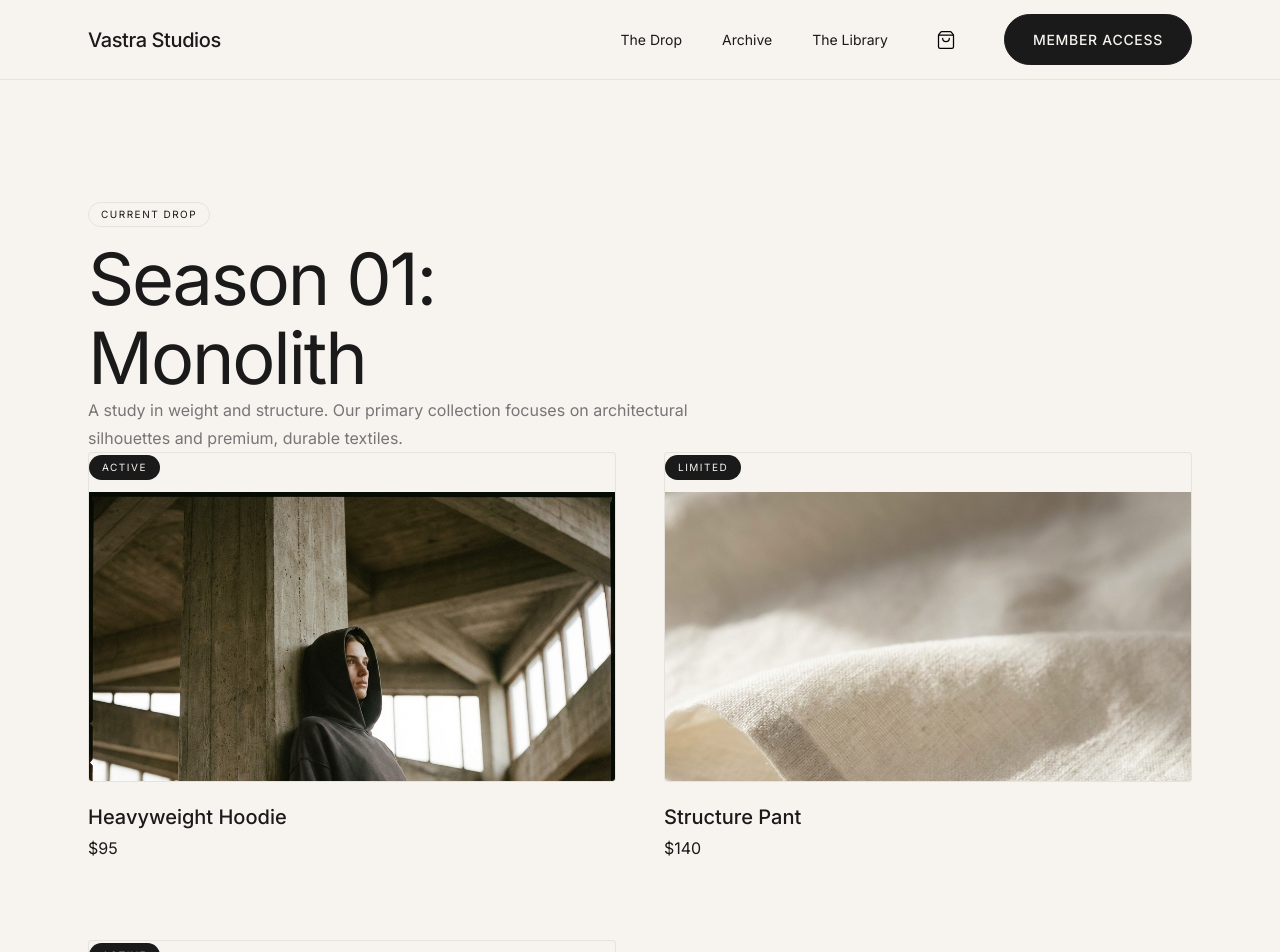
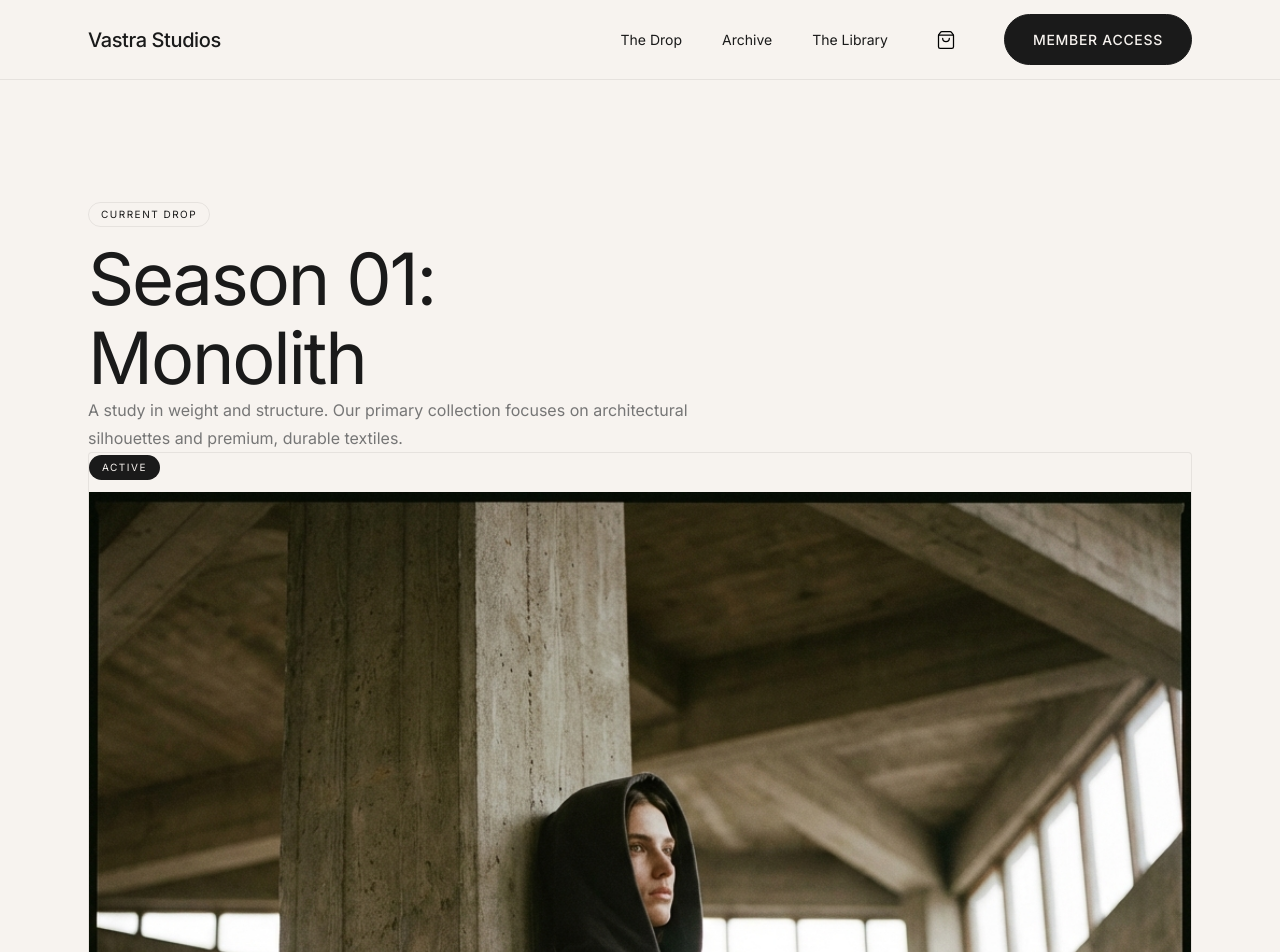
Before and after one commit to vastracollectives/VastraStudios, a React (Vite) app: page /collections in a window 1280 px wide. Shown: the top 952 px of the page. Built offline with nearby package versions, Linux system fonts and the light colour scheme.

Commit message:
Update collections to 3 columns and set portrait aspect ratio

```diff
--- a/src/index.css
+++ b/src/index.css
@@ -439,7 +439,7 @@ img {
 }
 
 .project-card-image {
-  aspect-ratio: 16 / 10;
+  aspect-ratio: 3 / 4;
   background: var(--bg-bone);
   overflow: hidden;
   position: relative;
@@ -906,6 +906,7 @@ img {
   justify-content: center;
   font-weight: 600;
 }
+
 /* Technical Accordion & Spacing */
 .technical-accordion {
   margin-top: 64px;
@@ -954,8 +955,15 @@ img {
 }
 
 @keyframes fadeIn {
-  from { opacity: 0; transform: translateY(-8px); }
-  to { opacity: 1; transform: translateY(0); }
+  from {
+    opacity: 0;
+    transform: translateY(-8px);
+  }
+
+  to {
+    opacity: 1;
+    transform: translateY(0);
+  }
 }
 
 .pdp-description {
@@ -969,7 +977,8 @@ img {
   gap: 8px;
 }
 
-.form-group input, .form-group select {
+.form-group input,
+.form-group select {
   padding: 16px;
   background: var(--white);
   border: 1px solid var(--border-color);
@@ -978,7 +987,8 @@ img {
   transition: border-color var(--transition-fast);
 }
 
-.form-group input:focus, .form-group select:focus {
+.form-group input:focus,
+.form-group select:focus {
   border-color: var(--text-charcoal);
   outline: none;
 }
--- a/src/pages/Collections.jsx
+++ b/src/pages/Collections.jsx
@@ -15,7 +15,7 @@ const Collections = () => {
                     </p>
                 </div>
 
-                <div className="grid grid-2" style={{ gap: '80px 48px' }}>
+                <div className="grid grid-3" style={{ gap: '64px 32px' }}>
                     {products.map((product) => (
                         <ProductCard
                             key={product.id}
```
